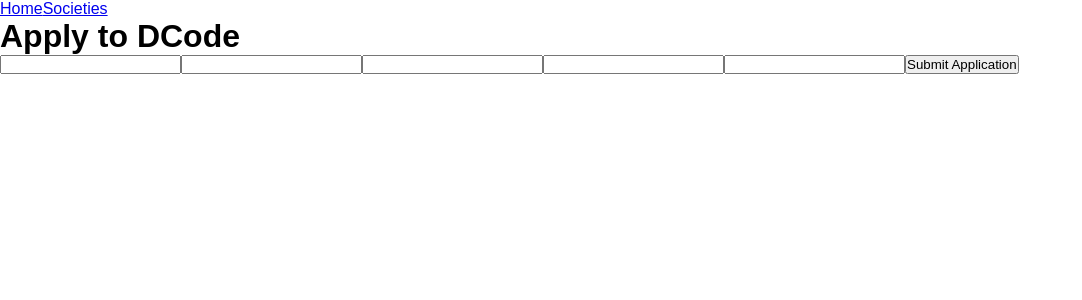
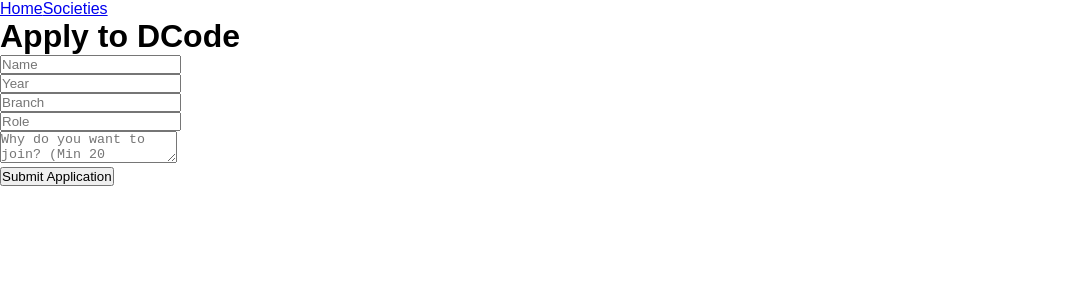
Before and after one commit to shauryakushwaha08/SocietySphere, a React (Vite) app: page /apply/dcode in a window 1280 px wide. Shown: the top 300 px of the page, without its empty margins (0-1082 px from the left). Built offline with nearby package versions, Linux system fonts and the light colour scheme.

Commit message:
feat: persist applications to localStorage with styled confirmation

```diff
--- a/src/pages/Apply.jsx
+++ b/src/pages/Apply.jsx
@@ -1,6 +1,7 @@
 import { useState } from "react";
 import { useParams } from "react-router-dom";
 import societies from "../data/societies";
+import { saveApplication } from "../utils/storage";
 
 function Apply() {
   const { id } = useParams();
@@ -13,6 +14,8 @@
     role: "",
     why: "",
   });
+  const [errors, setErrors] = useState({});
+  const [submitted, setSubmitted] = useState(false);
 
   function handleChange(e) {
     setFormData((prev) => ({
@@ -20,19 +23,6 @@
       [e.target.name]: e.target.value,
     }));
   }
-
-  function handleSubmit(e) {
-    e.preventDefault();
-
-    const newErrors = validate();
-    setErrors(newErrors);
-
-    if (Object.keys(newErrors).length === 0) {
-      console.log(formData);
-    }
-  }
-
-  const [errors, setErrors] = useState({});
 
   function validate() {
     const newErrors = {};
@@ -55,28 +45,87 @@
     return newErrors;
   }
 
+  function handleSubmit(e) {
+    e.preventDefault();
+
+    const newErrors = validate();
+    setErrors(newErrors);
+
+    if (Object.keys(newErrors).length === 0) {
+      saveApplication({
+        ...formData,
+        societyId: society.id,
+        societyName: society.name,
+      });
+      setSubmitted(true);
+    }
+  }
+
   if (!society) {
     return <div>Society not found</div>;
   }
-
+  if (submitted) {
+    return (
+      <div>
+        <h1>Application Submitted!</h1>
+        <p>Thanks for applying to {society.name}. We'll be in touch.</p>
+      </div>
+    );
+  }
   return (
     <div>
       <h1>Apply to {society.name}</h1>
       <form onSubmit={handleSubmit}>
-        <input name="name" value={formData.name} onChange={handleChange} />
-        {errors.name && <p style={{ color: "red" }}>{errors.name}</p>}
+        <div>
+          <input
+            name="name"
+            placeholder="Name"
+            value={formData.name}
+            onChange={handleChange}
+          />
+          {errors.name && <p style={{ color: "red" }}>{errors.name}</p>}
+        </div>
 
-        <input name="year" value={formData.year} onChange={handleChange} />
-        {errors.year && <p style={{ color: "red" }}>{errors.year}</p>}
+        <div>
+          <input
+            name="year"
+            placeholder="Year"
+            value={formData.year}
+            onChange={handleChange}
+          />
+          {errors.year && <p style={{ color: "red" }}>{errors.year}</p>}
+        </div>
 
-        <input name="branch" value={formData.branch} onChange={handleChange} />
-        {errors.branch && <p style={{ color: "red" }}>{errors.branch}</p>}
+        <div>
+          <input
+            name="branch"
+            placeholder="Branch"
+            value={formData.branch}
+            onChange={handleChange}
+          />
+          {errors.branch && <p style={{ color: "red" }}>{errors.branch}</p>}
+        </div>
 
-        <input name="role" value={formData.role} onChange={handleChange} />
-        {errors.role && <p style={{ color: "red" }}>{errors.role}</p>}
+        <div>
+          <input
+            name="role"
+            placeholder="Role"
+            value={formData.role}
+            onChange={handleChange}
+          />
+          {errors.role && <p style={{ color: "red" }}>{errors.role}</p>}
+        </div>
 
-        <input name="why" value={formData.why} onChange={handleChange} />
-        {errors.why && <p style={{ color: "red" }}>{errors.why}</p>}
+        <div>
+          <textarea
+            name="why"
+            placeholder="Why do you want to join? (Min 20 characters)"
+            value={formData.why}
+            onChange={handleChange}
+          />
+          {errors.why && <p style={{ color: "red" }}>{errors.why}</p>}
+        </div>
+
         <button type="submit">Submit Application</button>
       </form>
     </div>
--- /dev/null
+++ b/src/utils/storage.js
@@ -0,0 +1,20 @@
+const STORAGE_KEY = "societysphere_applications";
+
+export function getApplications() {
+  const data = localStorage.getItem(STORAGE_KEY);
+  if (data != null) {
+    return JSON.parse(data);
+  }
+  else {
+    return [];
+  }
+}
+
+export function saveApplication(application) {
+  const applications = getApplications();
+  let new_applications = [...applications, application];
+
+  let data = JSON.stringify(new_applications)
+
+  localStorage.setItem(STORAGE_KEY, data);
+}
```
